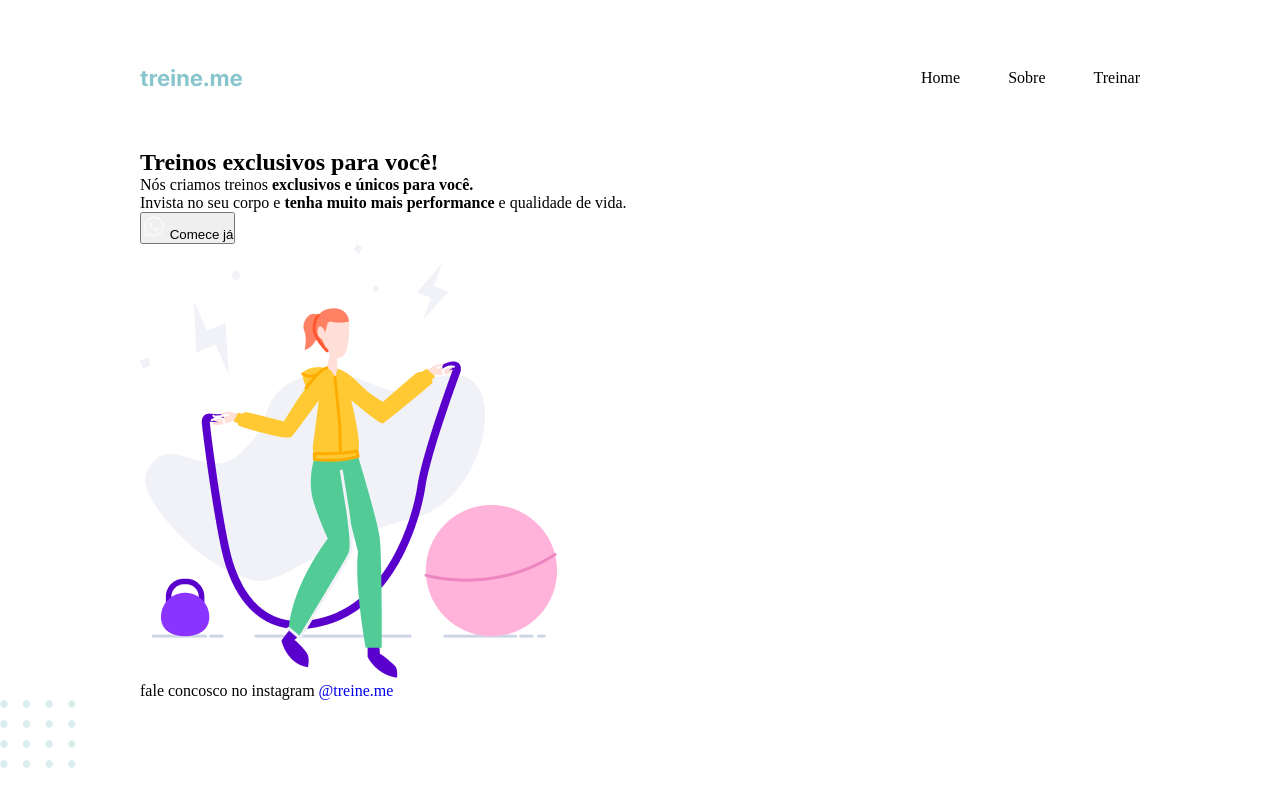
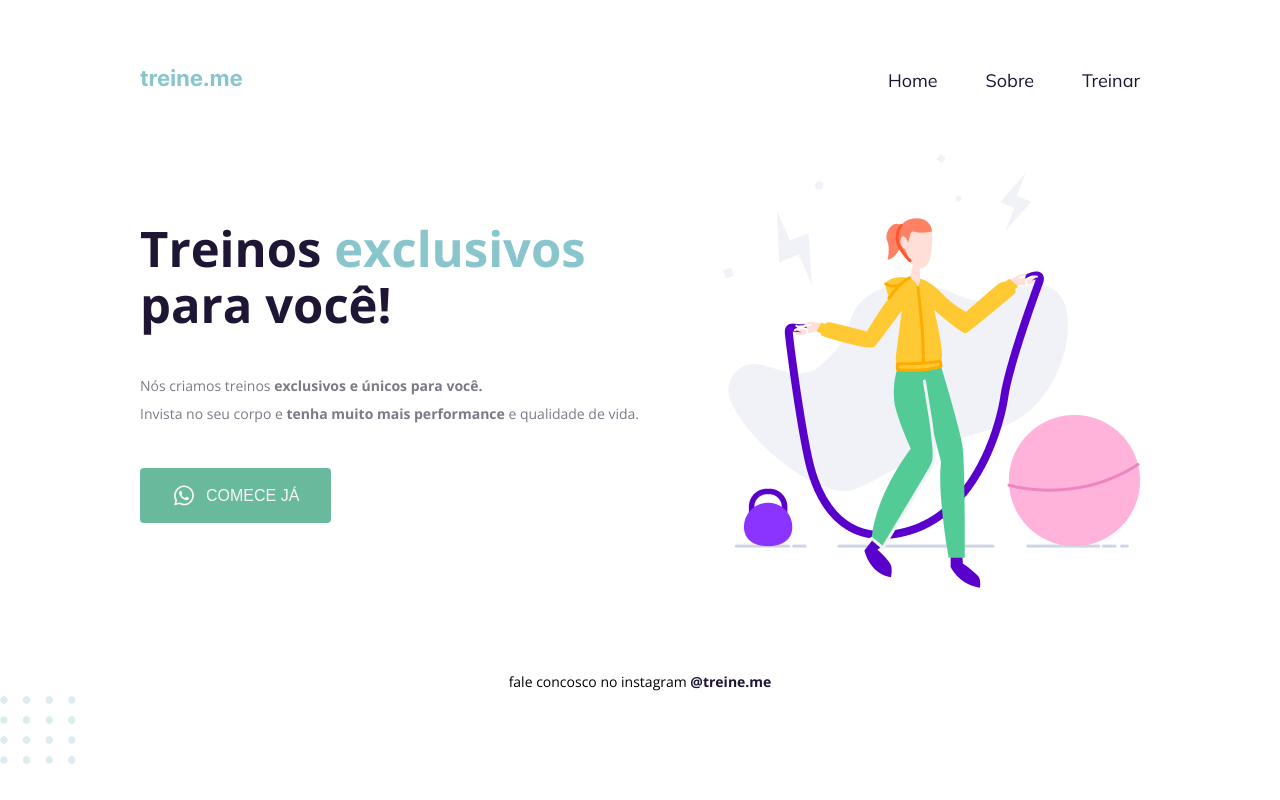
Before and after one commit to GabriellRossi/treine-me, a plain HTML site: page index.html in a window 1280 px wide. Drawn offline with nearby package versions, Linux system fonts and the light colour scheme.

Commit message:
treine me

```diff
--- a/index.html
+++ b/index.html
@@ -1,29 +1,37 @@
 <!DOCTYPE html>
 <html lang="pt-br">
   <head>
+    <link rel="preconnect" href="https://fonts.googleapis.com" />
+    <link rel="preconnect" href="https://fonts.gstatic.com" crossorigin />
+
     <meta charset="UTF-8" />
     <meta http-equiv="X-UA-Compatible" content="IE=edge" />
     <meta name="viewport" content="width=device-width, initial-scale=1.0" />
+
+    <link
+      href="https://fonts.googleapis.com/css2?family=Mulish:wght@400;700&family=Open+Sans:wght@400;700&display=swap"
+      rel="stylesheet"
+    />
+
     <title>Treine me</title>
     <link rel="stylesheet" href="./style.css" />
   </head>
   <body>
     <div class="page">
-      <header>
-        <img src="./images/logo.svg" alt="Logo treine me" />
-
-        <nav>
-          <ul>
-            <li>Home</li>
-            <li>Sobre</li>
-            <li>Treinar</li>
-          </ul>
-        </nav>
-      </header>
+      <nav>
+        <a id="logo" href="#">
+          <img src="./images/logo.svg" alt="Logo treine me" />
+        </a>
+        <ul>
+          <li><a href="#">Home</a></li>
+          <li><a href="#">Sobre</a></li>
+          <li><a href="#">Treinar</a></li>
+        </ul>
+      </nav>
 
       <main>
         <section class="text">
-          <h1>Treinos exclusivos para você!</h1>
+          <h1>Treinos <span>exclusivos</span> para você!</h1>
 
           <p>
             Nós criamos treinos <strong>exclusivos e únicos para você.</strong>
--- a/style.css
+++ b/style.css
@@ -6,19 +6,89 @@
   list-style: none;
 }
 
+body {
+  font-family: 'Open Sans', sans-serif;
+}
+
 .page {
   width: 1000px;
   margin: 65px auto 0;
 }
 
-.page header {
+.page nav {
   display: flex;
   justify-content: space-between;
   align-items: center;
   margin-bottom: 58px;
 }
 
-.page nav ul {
+.page ul {
   display: flex;
   gap: 48px;
 }
+
+.page ul li a {
+  font-size: 18px;
+  line-height: 23px;
+  color: #1f1534;
+  font-family: 'Mulish', sans-serif;
+}
+
+.page ul li a:hover {
+  font-weight: bold;
+}
+
+/*** MAIN ***/
+
+main {
+  display: flex;
+  align-items: center;
+  justify-content: space-between;
+}
+
+.text h1 {
+  font-size: 49px;
+  line-height: 56px;
+  color: #1f1534;
+  width: 490px;
+}
+
+.text span {
+  color: #89c5cc;
+}
+
+.text p {
+  font-size: 14px;
+  line-height: 28px;
+  color: #7d7987;
+  margin: 40px 0;
+}
+
+.text button {
+  text-transform: uppercase;
+  padding: 15px 32px;
+  color: #f9f9f9;
+  background: #69b99d;
+  border-radius: 4px;
+  font-weight: 500;
+  font-size: 16px;
+  line-height: 21px;
+  border: none;
+
+  display: flex;
+  justify-content: center;
+  align-items: center;
+  gap: 10px;
+}
+
+footer {
+  font-size: 14px;
+  line-height: 28px;
+  text-align: center;
+  margin-top: 80px;
+}
+
+footer a {
+  font-weight: bold;
+  color: #1f1534;
+}
```
